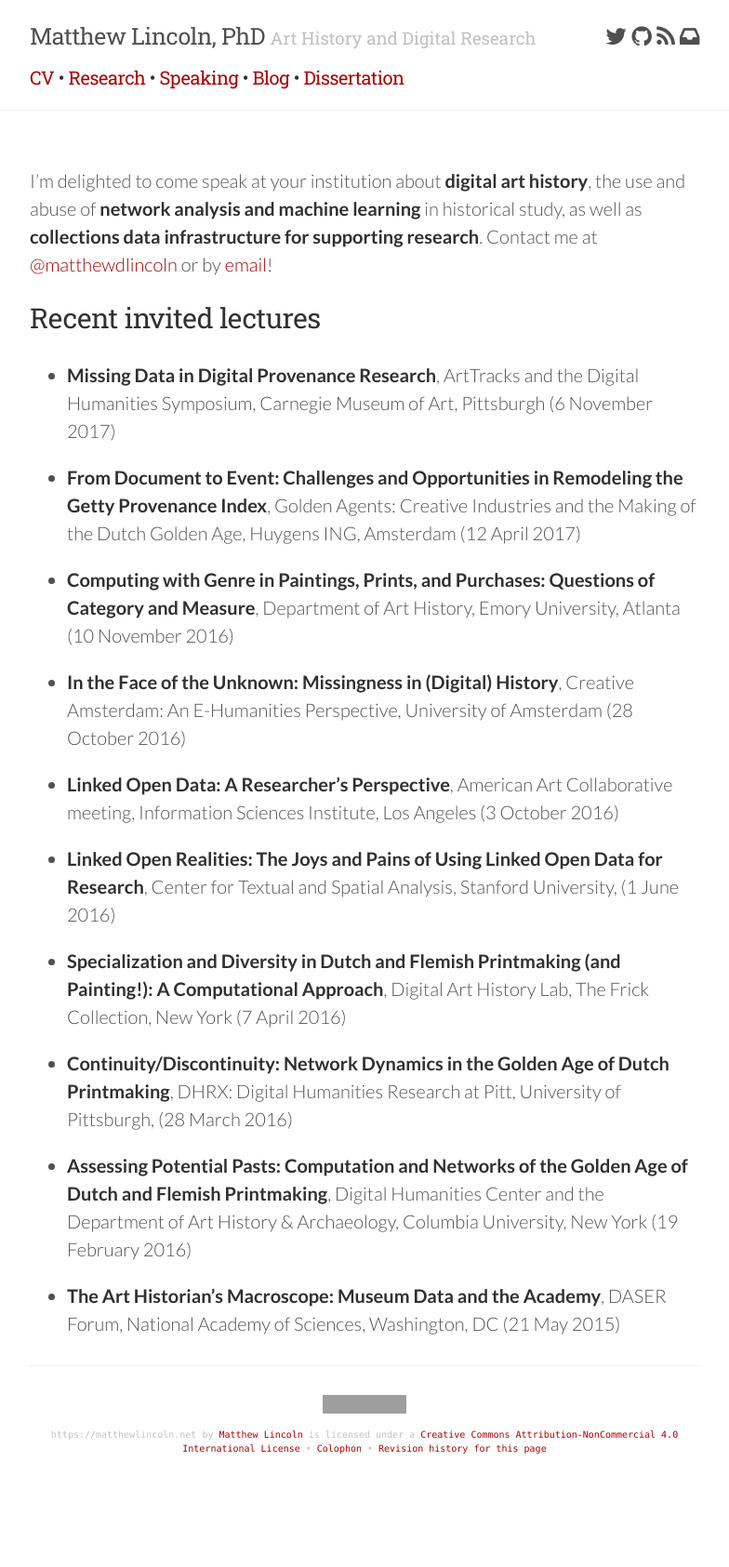
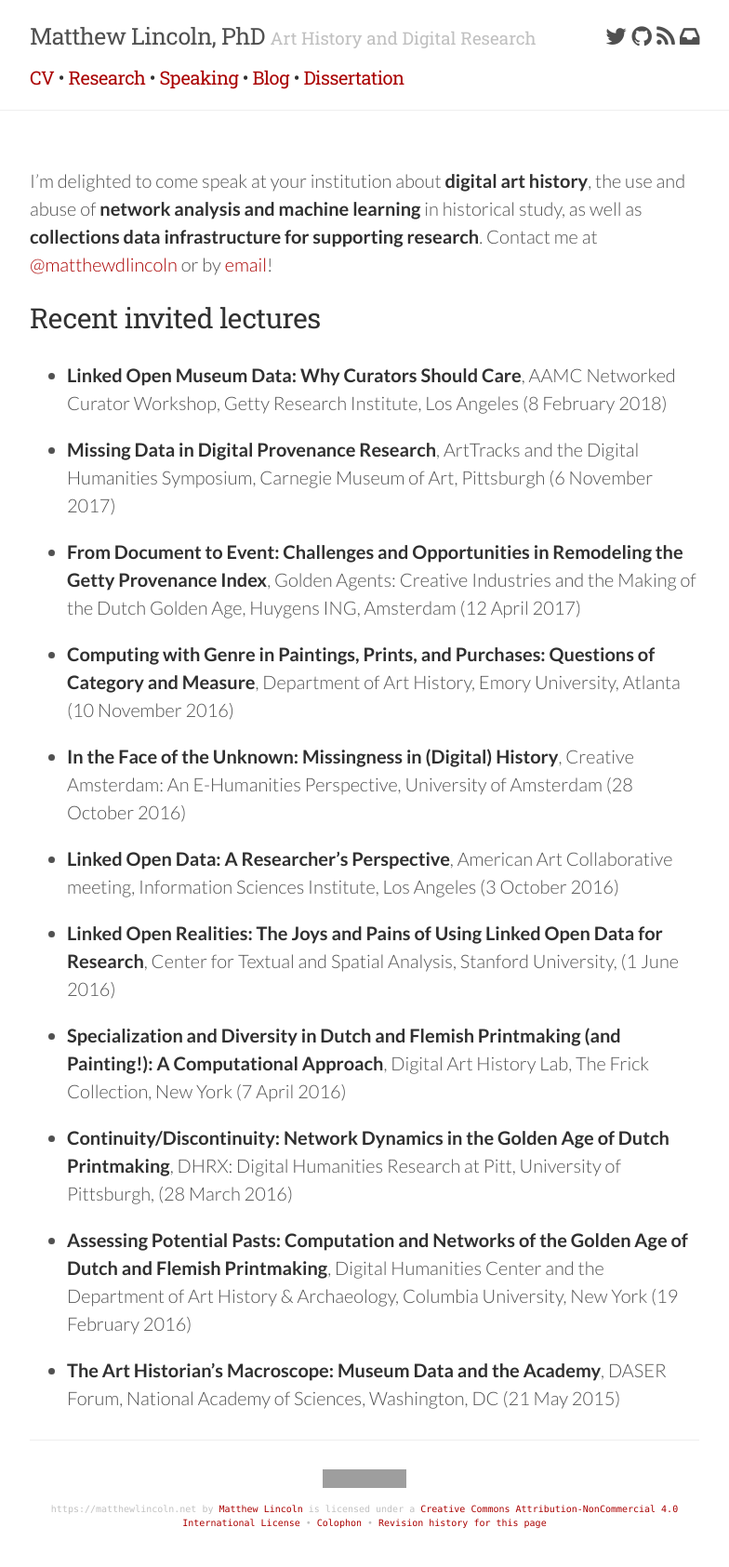
Before and after one commit to mdlincoln/mdlincoln.github.io, a Jekyll site: the page built from speaking.md, in a window 1280 px wide. Shown: the whole page at 93% size, without its empty margins (248-1032 px from the left). Built offline with Jekyll 4.4.1, drawn with Linux system fonts in a browser that asks for light colours; nearby versions of some CDN libraries; before the commit the page ends 1605 px from its top, so only the background shows below that; grey boxes are pictures that could not be loaded.

Commit message:
networked curator finished

```diff
--- a/_data/travel.yaml
+++ b/_data/travel.yaml
@@ -3,10 +3,6 @@
   datestart: 2018-02-21 00:00:00 -0800
   dateend: 2018-02-24 00:00:00 -0800
   url: http://conference.collegeart.org/programs/digital-surrogates-the-reproduction-and-representation-of-art-and-cultural-heritage/
-- venue: The Networked Curator
-  location: Los Angeles
-  datestart: 2018-02-08 00:00:00 -0800
-  url: http://networkedcurator.doingdh.org
 - venue: |
     Searching Through Seeing: Optimizing Computer Vision Technology for the Arts
   location: The Frick Collection
--- a/speaking.md
+++ b/speaking.md
@@ -2,6 +2,11 @@
 title: Invited Speaking
 layout: default
 talks:
+  - year: 2018
+    text: "Linked Open Museum Data: Why Curators Should Care"
+    place: AAMC Networked Curator Workshop
+    location: Getty Research Institute, Los Angeles
+    date: 8 February 2018
   - year: 2017
     text: "Missing Data in Digital Provenance Research"
     place: ArtTracks and the Digital Humanities Symposium
```
